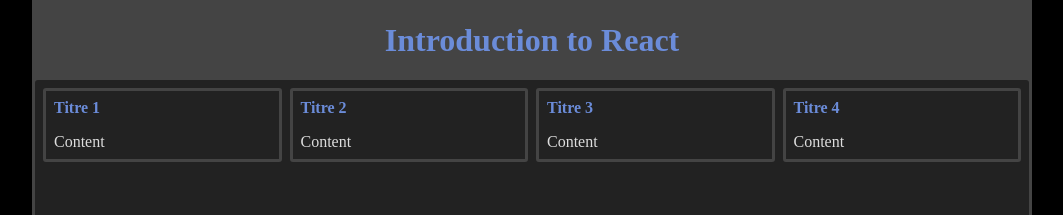
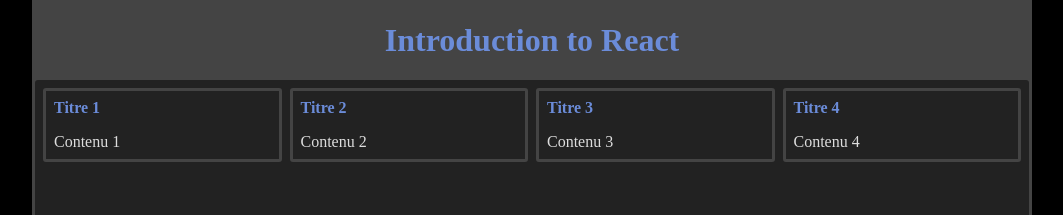
Before and after one commit to tom512000/r410-introduction, a React (Vite) app: page / in a window 1280 px wide. Shown: the top 215 px of the page, without its empty margins (108-1171 px from the left). Built offline with nearby package versions, Linux system fonts and the light colour scheme.

Commit message:
9. Délégation de contenu

```diff
--- a/src/App.jsx
+++ b/src/App.jsx
@@ -10,10 +10,10 @@
       </header>
       <main className="app__main">
         <div className="cards">
-          <Card title="Titre 1" />
-          <Card title="Titre 2" />
-          <Card title="Titre 3" />
-          <Card title="Titre 4" />
+          <Card title="Titre 1">Contenu 1</Card>
+          <Card title="Titre 2">Contenu 2</Card>
+          <Card title="Titre 3">Contenu 3</Card>
+          <Card title="Titre 4">Contenu 4</Card>
         </div>
       </main>
       <footer className="app__footer footer">footer</footer>
--- a/src/components/Card.jsx
+++ b/src/components/Card.jsx
@@ -1,21 +1,27 @@
+// Card.jsx
 import React from "react";
 import PropTypes from "prop-types";
 
-function Card({ title }) {
+function Card({ title, children }) {
   return (
     <article className="card">
-      <header className="card__header header__title">{title}</header>
-      <section className="card__main">Content</section>
+      <header className="card__header header__title">
+        {title}
+      </header>
+      <section className="card__main">
+        {children}
+      </section>
     </article>
   );
 }
 
 Card.propTypes = {
-  title: PropTypes.string,
+  title: PropTypes.node.isRequired,
+  children: PropTypes.node,
 };
 
 Card.defaultProps = {
-  title: "Title",
+  children: "Content",
 };
 
 export default Card;
```
